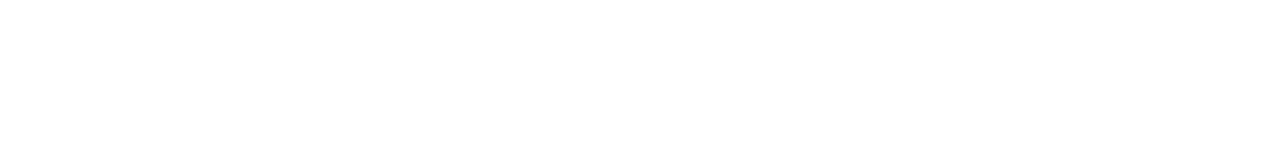
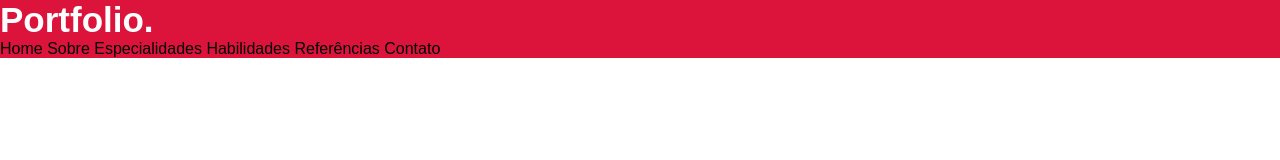
Before and after one commit to Marcelomrsl81/projetoportfolio, a plain HTML site: page portfolio/index.html in a window 1280 px wide. Drawn offline with Linux system fonts and the light colour scheme.

Commit message:
alteracoes no css e html apenas navbar inicio

```diff
--- a/portfolio/index.html
+++ b/portfolio/index.html
@@ -1,11 +1,26 @@
 <!DOCTYPE html>
-<html lang="en">
+<html lang="PT-BR">
 <head>
     <meta charset="UTF-8">
     <meta name="viewport" content="width=device-width, initial-scale=1.0">
-    <title>Document</title>
+    <title>Portfolio Pessoal Website</title>
+    <link rel="stylesheet" href="style.css">
+    <script src="https://kit.fontawesome.com/yourcode.js"></script>
 </head>
 <body>
+    <nav class="navbar">
+        <div class="max-width">
+            <div class="logo"><a href="#">Portfo<span>lio.</span></a></div>
+            <ul class="menu">
+                <li><a href="#"></a>Home</li>
+                <li><a href="#"></a>Sobre</li>
+                <li><a href="#"></a>Especialidades</li>
+                <li><a href="#"></a>Habilidades</li>
+                <li><a href="#"></a>Referências</li>
+                <li><a href="#"></a>Contato</li>
+            </ul>
+        </div>
+    </nav>
 
 </body>
 </html>
--- a/portfolio/style.css
+++ b/portfolio/style.css
@@ -0,0 +1,28 @@
+@import url('https://fonts.googleapis.com/css2?family=Poppins:wght@400;500;600;700&family=Ubuntu:wght@400;500;700&display=swap');
+*{
+    margin: 0;
+    padding: 0;
+    box-sizing: border-box;
+    text-decoration: none;
+}
+/* estilo da navbar*/
+.navbar{
+    position: fixed;
+    width: 100%;
+    background: crimson;
+    font-family: 'Ubunto', sans-serif;
+}
+.navbar .logo a{
+    color: #fff;
+    font-size: 35px;
+    font-weight: 600;
+}
+.navbar li{
+    list-style: none;
+    display: inline-block;
+}
+.navbar .menu li a{
+    color: #fff;
+
+
+}
```
